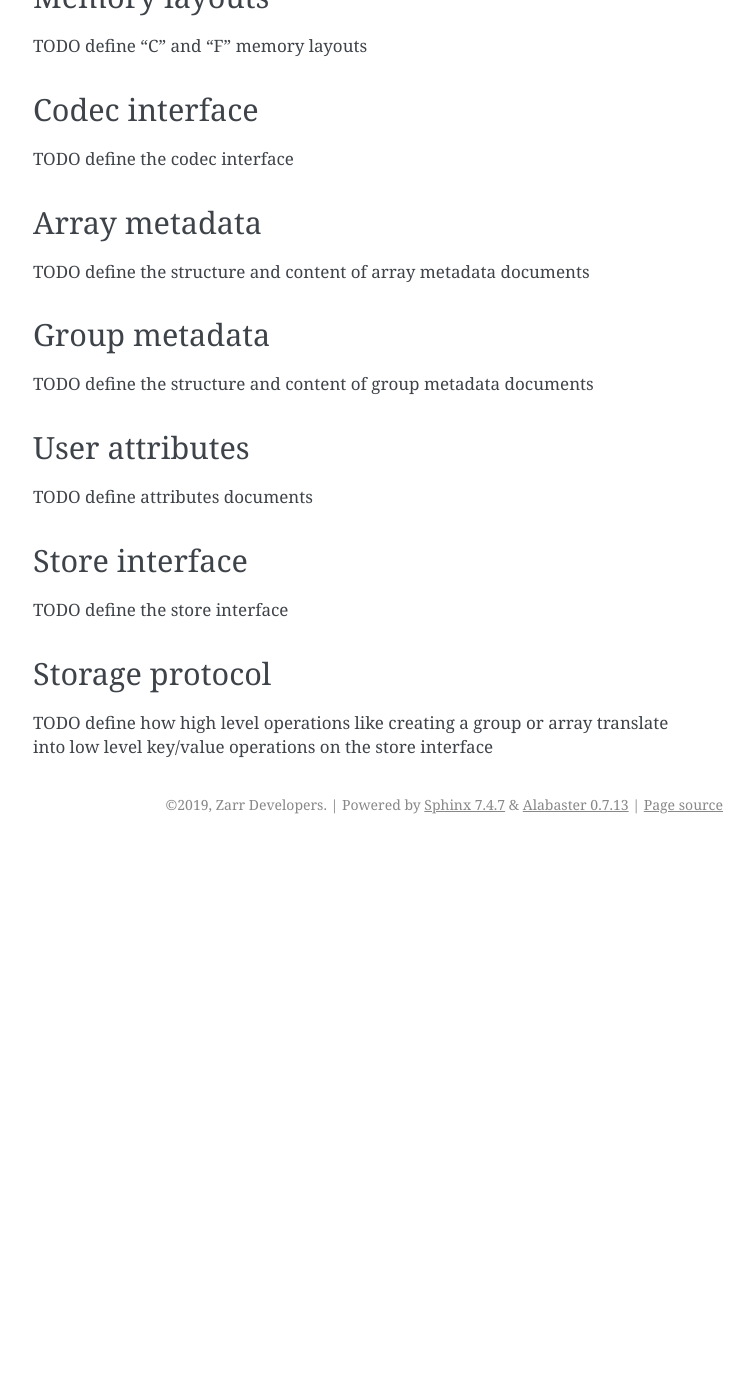
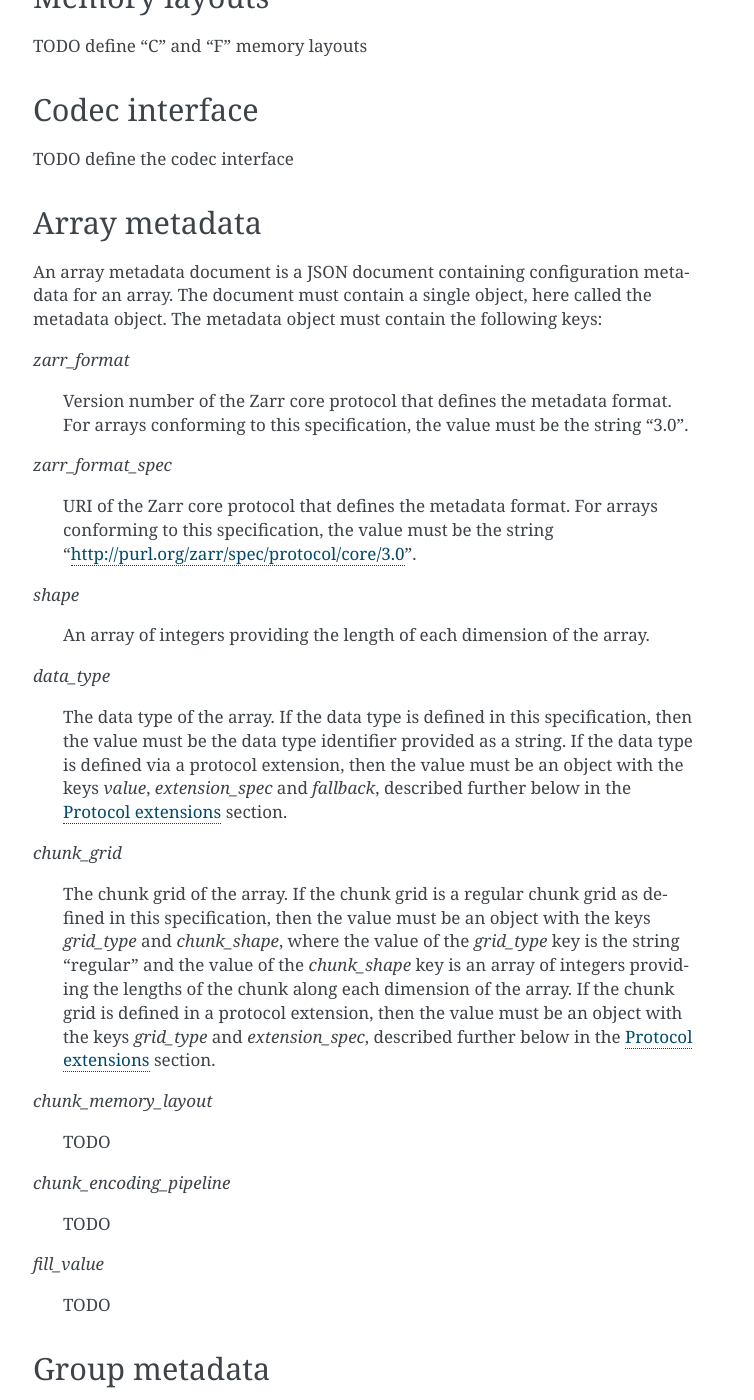
Before and after one commit to zarr-developers/zarr-specs, a Sphinx documentation site: the page built from docs/protocol/core/v3.0.rst, in a window 1280 px wide and 1400 px high, scrolled down 2241 px. Shown: the whole window, without its empty margins (387-1141 px from the left). Built offline with Sphinx 7.4.7, drawn with Linux system fonts in a browser that asks for light colours; before the commit the page ends 3085 px from its top, so only the background shows below that; some of the changed text lies outside the part shown.

Commit message:
WIP array metadata

```diff
--- a/docs/protocol/core/v3.0.rst
+++ b/docs/protocol/core/v3.0.rst
@@ -123,7 +123,60 @@ TODO define the codec interface
 Array metadata
 --------------
 
-TODO define the structure and content of array metadata documents
+An array metadata document is a JSON document containing configuration
+metadata for an array. The document must contain a single object, here
+called the metadata object. The metadata object must contain the
+following keys:
+
+`zarr_format`
+
+    Version number of the Zarr core protocol that defines the metadata
+    format. For arrays conforming to this specification, the value
+    must be the string "3.0".
+
+`zarr_format_spec`
+
+    URI of the Zarr core protocol that defines the metadata
+    format. For arrays conforming to this specification, the value
+    must be the string "http://purl.org/zarr/spec/protocol/core/3.0".
+
+`shape`
+
+    An array of integers providing the length of each dimension of the
+    array.
+
+`data_type`
+
+    The data type of the array. If the data type is defined in this
+    specification, then the value must be the data type identifier
+    provided as a string. If the data type is defined via a protocol
+    extension, then the value must be an object with the keys `value`,
+    `extension_spec` and `fallback`, described further below in the
+    `Protocol extensions`_ section.
+
+`chunk_grid`
+
+    The chunk grid of the array. If the chunk grid is a regular chunk
+    grid as defined in this specification, then the value must be an
+    object with the keys `grid_type` and `chunk_shape`, where the
+    value of the `grid_type` key is the string "regular" and the value
+    of the `chunk_shape` key is an array of integers providing the
+    lengths of the chunk along each dimension of the array. If the
+    chunk grid is defined in a protocol extension, then the value must
+    be an object with the keys `grid_type` and `extension_spec`,
+    described further below in the `Protocol extensions`_ section.
+
+`chunk_memory_layout`
+
+    TODO
+
+`chunk_encoding_pipeline`
+
+    TODO
+
+`fill_value`
+
+    TODO
 
 
 Group metadata
@@ -149,3 +202,8 @@ Storage protocol
 
 TODO define how high level operations like creating a group or array
 translate into low level key/value operations on the store interface
+
+Protocol extensions
+-------------------
+
+TODO define different types of protocol extension.
```
